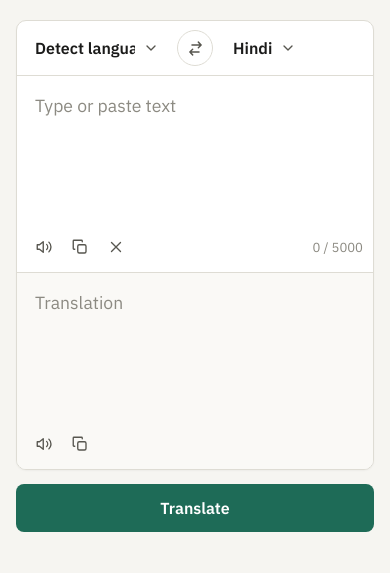
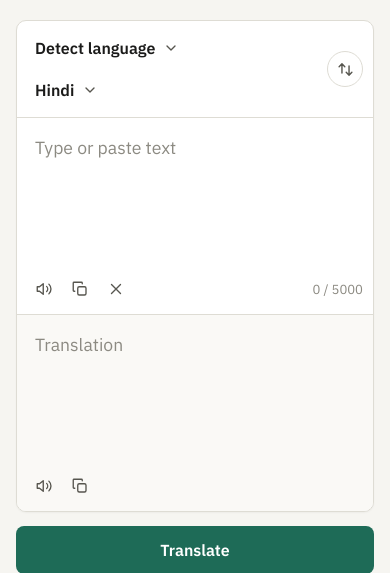
Before and after one commit to Manav-31/CodeAlpha_LanguageTranslationTool, a Flask app: page / in a window 390 px wide. Shown: the part 63-636 px from the top of the page. Run offline with Flask 3, Linux system fonts and the light colour scheme.

Commit message:
Stack language pickers on phones so names aren't cut off
On narrow screens the source and target dropdowns shared one row, so
"English (detected)" and long names like "Chinese (Simplified)" were
clipped. Below 720px they now stack (matching the stacked text panels)
with the swap button on the right. Desktop layout is unchanged.

Co-Authored-By: Claude Opus 5.5 <noreply@anthropic.com>

```diff
--- a/static/style.css
+++ b/static/style.css
@@ -301,6 +301,14 @@ button:focus-visible, select:focus-visible {
 
 @media (max-width: 720px) {
   .app { padding-top: 20px; }
+  /* Stack the language pickers (source above target, like the panels) so long
+     names such as "English (detected)" get the full width instead of being cut off. */
+  .lang-row { grid-template-columns: 1fr; padding-right: 56px; }
+  select { max-width: 100%; }
+  #target-lang { margin-left: 0; }
+  .swap-btn { left: auto; right: 10px; transform: translateY(-50%); }
+  .swap-btn svg { transform: rotate(90deg); }
+  .swap-btn.is-flipped svg { transform: rotate(270deg); }
   .panels { grid-template-columns: 1fr; }
   .output-panel { border-left: 0; border-top: 1px solid var(--border); }
   textarea, .output { min-height: 150px; font-size: 1.1rem; }
```
